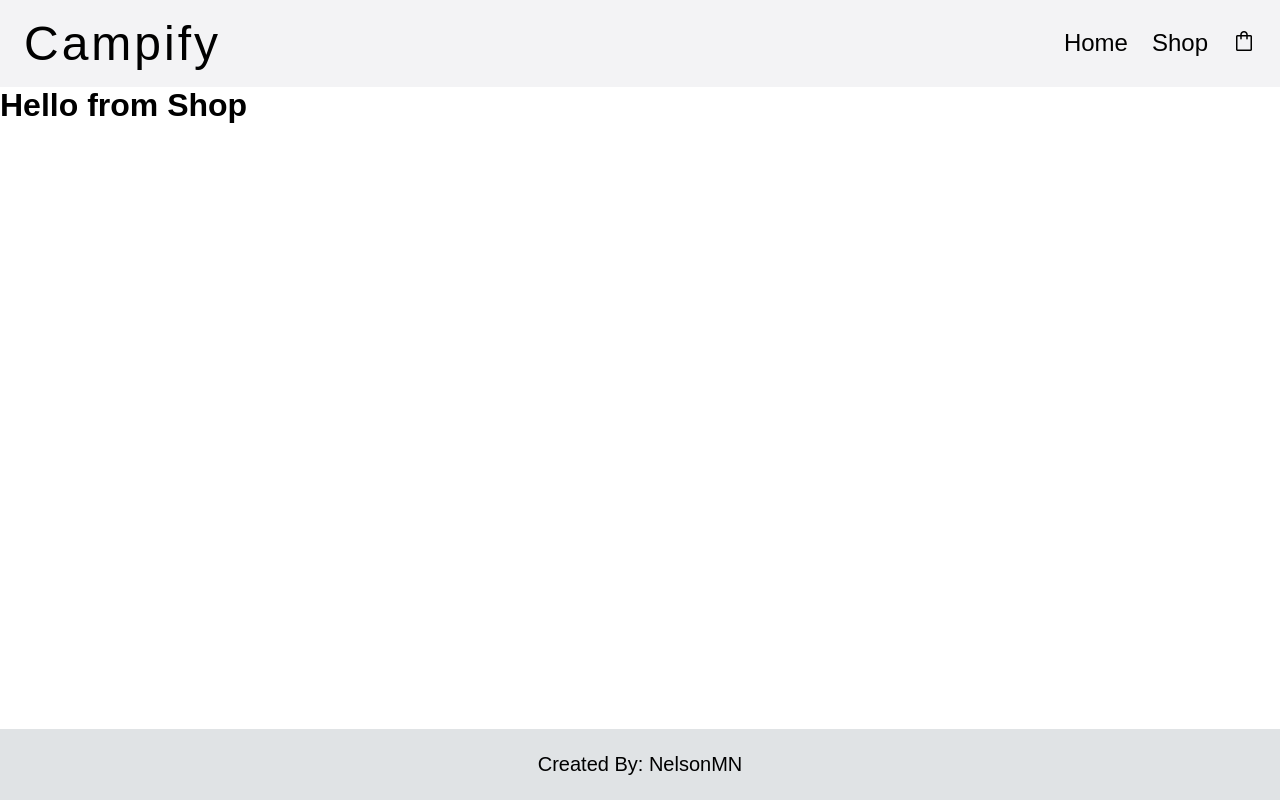
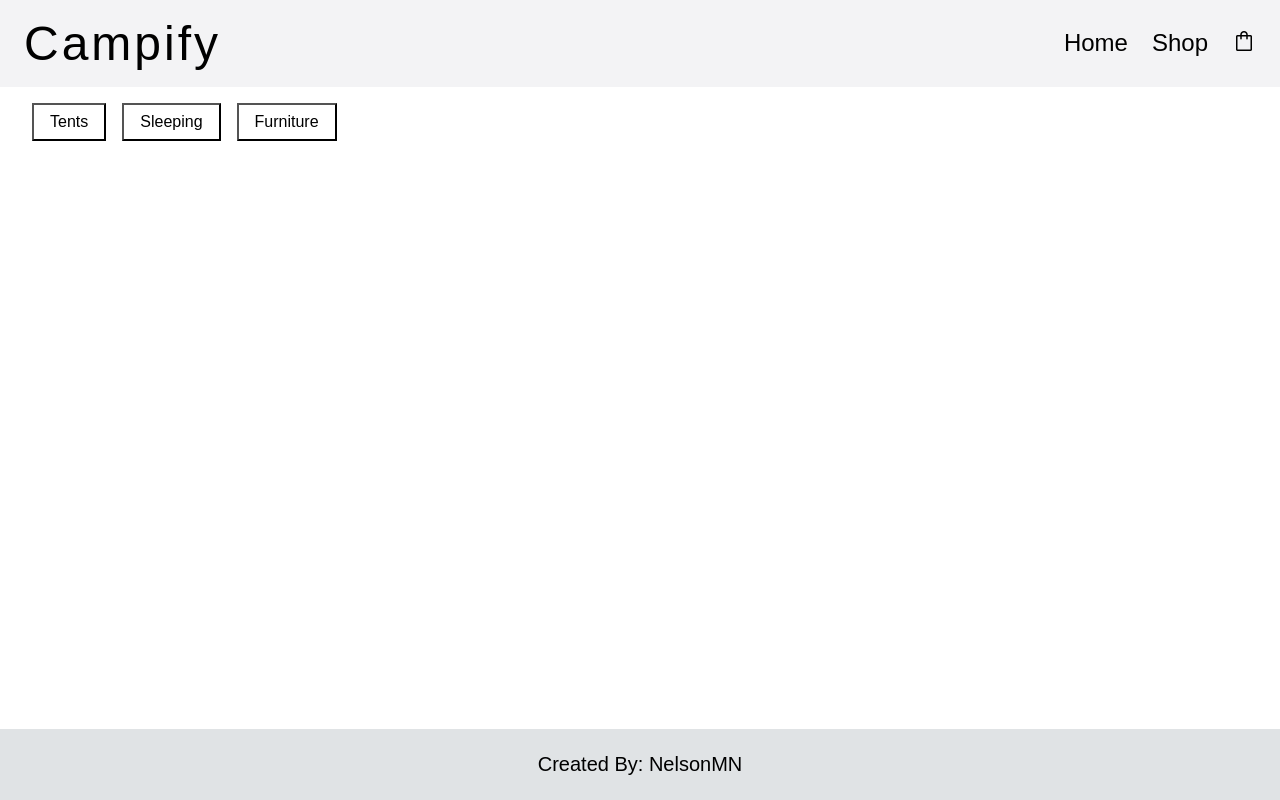
Before and after one commit to NelsonMN/shopping-cart, a React (Create React App) app: page /shop in a window 1280 px wide. Built offline with nearby package versions, Linux system fonts and the light colour scheme.

Commit message:
Added buttons to shop page

```diff
--- a/src/pages/Home.js
+++ b/src/pages/Home.js
@@ -16,7 +16,7 @@ const Home = () => {
         <div className="section1">
           <div className="hero-text">
             <h1>Rediscover the joy of camping </h1>
-            <button className="shop-button">Shop Now</button>
+            <Link  to='/shop'><button className="shop-button">Shop Now</button> </Link>
           </div>
           <img src={homeBackground} alt="hero-img"></img>
         </div>
--- a/src/pages/Shop.js
+++ b/src/pages/Shop.js
@@ -1,11 +1,18 @@
-import Header from "./Header";
-import Footer from "./Footer";
+import Header from './Header';
+import Footer from './Footer';
+import '../styles/shop.css';
+import React, { useState, useEffect } from 'react';
 
 const Shop = () => {
+
   return (
     <div>
       <Header />
-      <h1>Hello from Shop</h1>
+      <nav className='nav'>
+        <button>Tents</button>
+        <button>Sleeping</button>
+        <button>Furniture</button>
+      </nav>
       <Footer />
     </div>
   );
--- /dev/null
+++ b/src/styles/shop.css
@@ -0,0 +1,12 @@
+.nav {
+    padding: 1rem 2rem;
+    display: flex;
+    gap: 1rem;
+}
+
+.nav > button {
+    padding: .5rem 1rem;
+    font-size: 1rem;
+    background-color: white;
+    cursor: pointer;
+}
```
